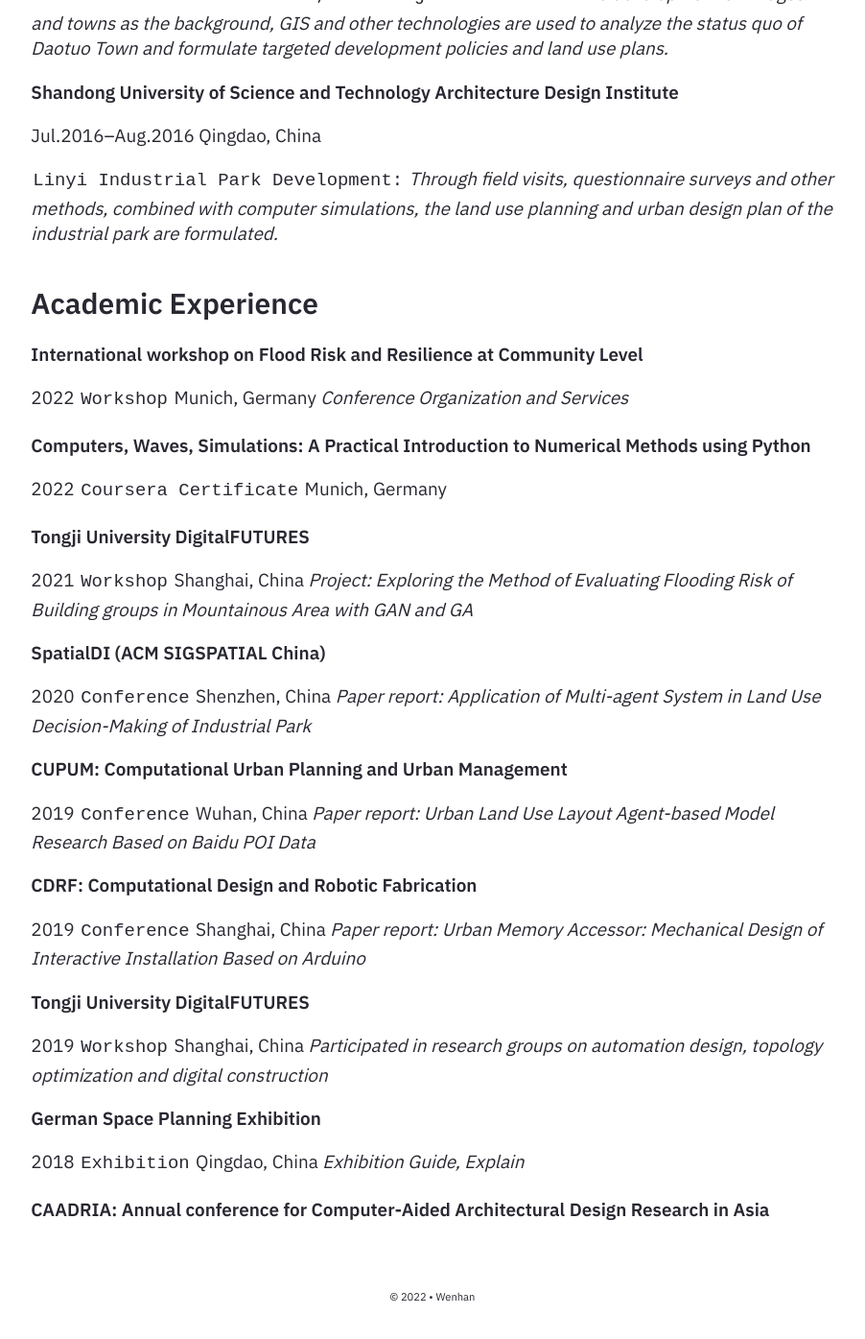
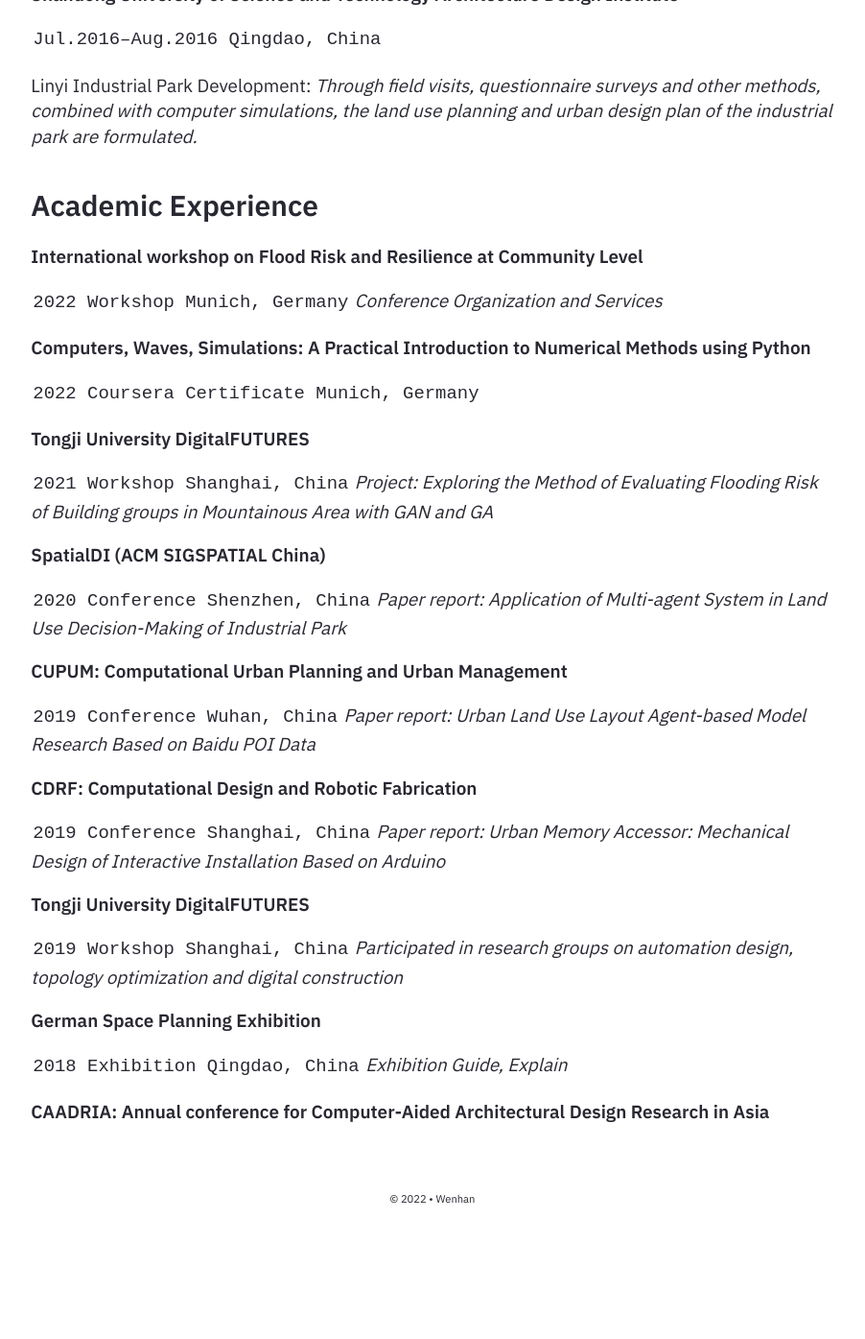
Before and after one commit to wenhanfeng/wenhanfeng.github.io, a Jekyll site: the page built from _posts/2020-03-01-cv.md, in a window 1280 px wide and 1400 px high, scrolled down 1225 px. Shown: the top 1395 px of the window at 96% size, without its empty margins (189-1091 px from the left). Built offline with Jekyll 4.4.1, drawn with Linux system fonts in a browser that asks for light colours; after the commit the page ends 2523 px from its top, so only the background shows below that; some of the changed text lies outside the part shown.

Commit message:
Update 2020-03-01-cv.md

```diff
--- a/_posts/2020-03-01-cv.md
+++ b/_posts/2020-03-01-cv.md
@@ -9,23 +9,17 @@
 
 ## Education
 
-**Ludwig Maximilian University of Munich (LMU):**
+**Ludwig Maximilian University of Munich (LMU): PhD student**
 
-**PhD student**
+`10/2022 Munich, Germany`
 
-10/2022 Munich, Germany
+**Rheinisch-Westfälische Technische Hochschule Aachen (RWTH): Master of Science in Urban Planning**
 
-**Rheinisch-Westfälische Technische Hochschule Aachen (RWTH):**
+`09/2020 - 09/2022 Aachen, Germany`
 
-**Master of Science in Urban Planning**
+**Shandong University of Science and Technology: Bachelor of Engineering in Urban Planning**
 
-09/2020 - 09/2022 Aachen, Germany
-
-**Shandong University of Science and Technology:**
-
-**Bachelor of Engineering in Urban Planning**
-
-09/2014 - 06/2019 Qingdao, China
+`09/2014 - 06/2019 Qingdao, China`
 
 
 
@@ -33,22 +27,22 @@
 
 **Citory Tech Company Ltd.**
 
-Aug.2018–Nov.2018 Shanghai, China
+`Aug.2018–Nov.2018 Shanghai, China`
 
-`Jobs-Housing Balance Analysis:` *Analysed the job-housing balance in Pudong New Area, Shanghai through the cell phone signaling data. Modeled an ideal job-housing balance scene based on the principle of gradient, and compared it with actual data, so as to derive a spatial optimization strategy;*
-`Master Plan of Pudong New Area:` *Used machine learning to segment the image of urban street scenes and extract spatial elements (trees, sky, buildings) based on human vision to quantify the spatial quality of the street.*
+Jobs-Housing Balance Analysis: *Analysed the job-housing balance in Pudong New Area, Shanghai through the cell phone signaling data. Modeled an ideal job-housing balance scene based on the principle of gradient, and compared it with actual data, so as to derive a spatial optimization strategy;*
+Master Plan of Pudong New Area: *Used machine learning to segment the image of urban street scenes and extract spatial elements (trees, sky, buildings) based on human vision to quantify the spatial quality of the street.*
 
 **Qingdao Tourism Planning and Architecture Design Research Institute**
 
-Nov.2017–Jan.2018 Qingdao, China
+`Nov.2017–Jan.2018 Qingdao, China`
 
-`Master Plan of Daotuo Town, Shandong Province:` *With the development of villages and towns as the background, GIS and other technologies are used to analyze the status quo of Daotuo Town and formulate targeted development policies and land use plans.*
+Master Plan of Daotuo Town, Shandong Province: *With the development of villages and towns as the background, GIS and other technologies are used to analyze the status quo of Daotuo Town and formulate targeted development policies and land use plans.*
 
 **Shandong University of Science and Technology Architecture Design Institute**
 
-Jul.2016–Aug.2016 Qingdao, China
+`Jul.2016–Aug.2016 Qingdao, China`
 
-`Linyi Industrial Park Development:` *Through field visits, questionnaire surveys and other methods, combined with computer simulations, the land use planning and urban design plan of the industrial park are formulated.*
+Linyi Industrial Park Development: *Through field visits, questionnaire surveys and other methods, combined with computer simulations, the land use planning and urban design plan of the industrial park are formulated.*
 
 
 
@@ -56,41 +50,41 @@
 
 **International workshop on Flood Risk and Resilience at Community Level**
 
-2022 `Workshop` Munich, Germany
+`2022 Workshop Munich, Germany`
 *Conference Organization and Services*
 
 **Computers, Waves, Simulations: A Practical Introduction to Numerical Methods using Python**
 
-2022 `Coursera Certificate` Munich, Germany
+`2022 Coursera Certificate Munich, Germany`
 
 **Tongji University DigitalFUTURES**
 
-2021 `Workshop` Shanghai, China
+`2021 Workshop Shanghai, China`
 *Project: Exploring the Method of Evaluating Flooding Risk of Building groups in Mountainous Area with GAN and GA*
 
 **SpatialDI (ACM SIGSPATIAL China)**
 
-2020 `Conference` Shenzhen, China
+`2020 Conference Shenzhen, China`
 *Paper report: Application of Multi-agent System in Land Use Decision-Making of Industrial Park*
 
 **CUPUM: Computational Urban Planning and Urban Management**
 
-2019 `Conference` Wuhan, China
+`2019 Conference Wuhan, China`
 *Paper report: Urban Land Use Layout Agent-based Model Research Based on Baidu POI Data*
 
 **CDRF: Computational Design and Robotic Fabrication**
 
-2019 `Conference` Shanghai, China
+`2019 Conference Shanghai, China`
 *Paper report: Urban Memory Accessor: Mechanical Design of Interactive Installation Based on Arduino*
 
 **Tongji University DigitalFUTURES**
 
-2019 `Workshop` Shanghai, China
+`2019 Workshop Shanghai, China`
 *Participated in research groups on automation design, topology optimization and digital construction*
 
 **German Space Planning Exhibition**
 
-2018 `Exhibition` Qingdao, China
+`2018 Exhibition Qingdao, China`
 *Exhibition Guide, Explain*
 
 **CAADRIA: Annual conference for Computer-Aided Architectural Design Research in Asia**
```
